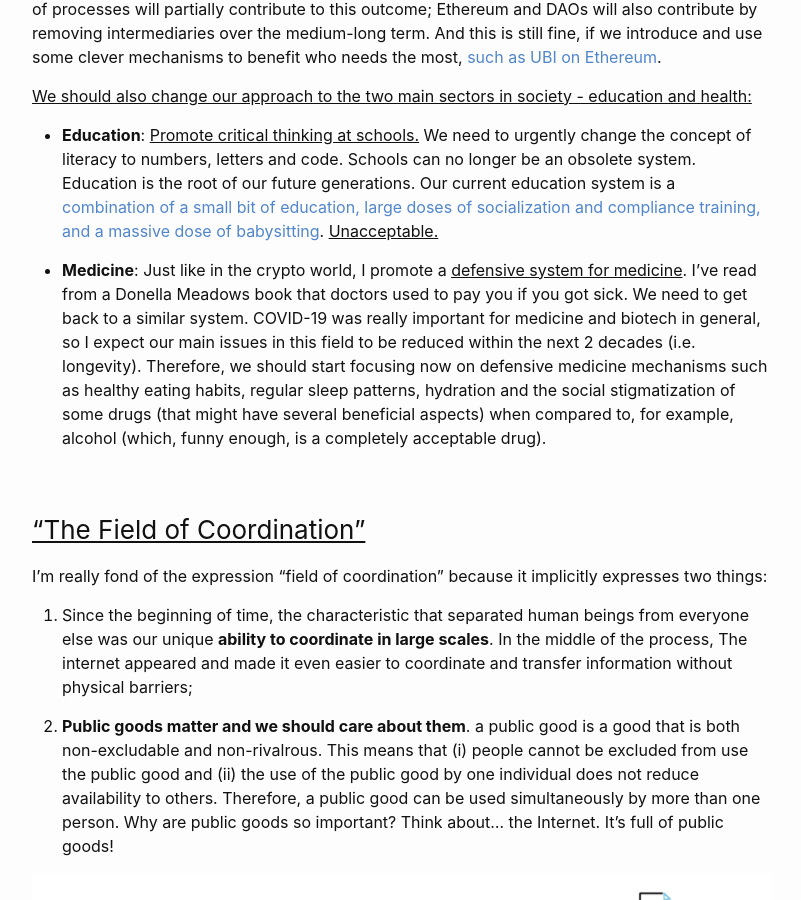
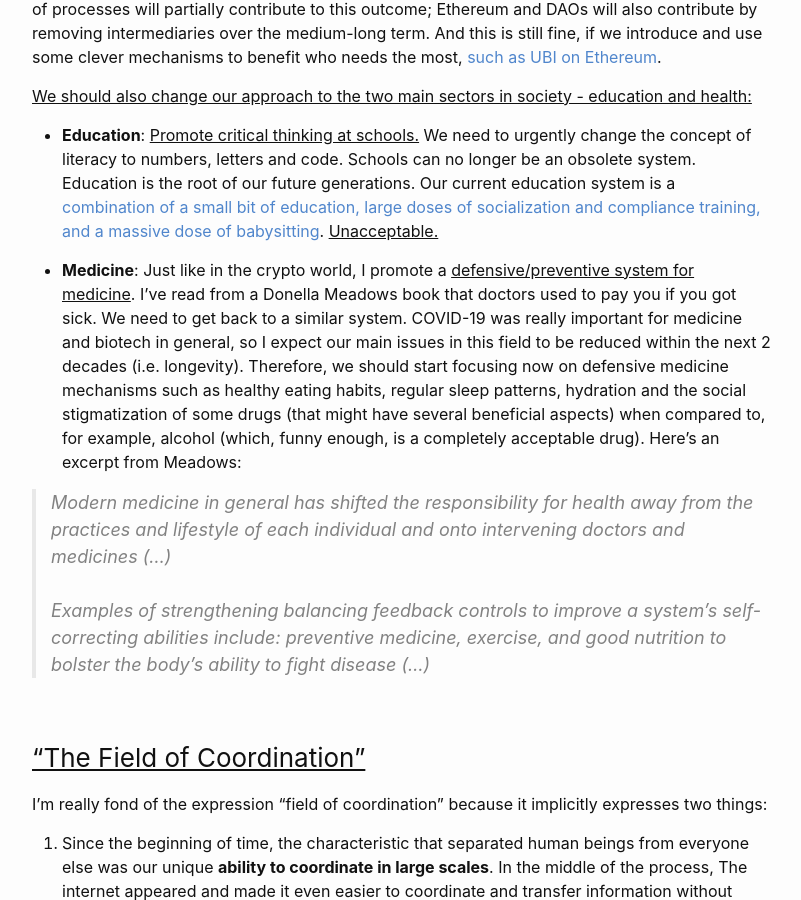
Before and after one commit to intldds/intldds.github.io, a Jekyll site: the page built from _posts/2021-08-01-paradigm.md, in a window 1280 px wide and 900 px high, scrolled down 7405 px. Shown: the whole window, without its empty margins (238-1039 px from the left). Built offline with Jekyll 4.4.1, drawn with Linux system fonts in a browser that asks for light colours.

Commit message:
Add Meadows quote

```diff
--- a/_posts/2021-08-01-paradigm.md
+++ b/_posts/2021-08-01-paradigm.md
@@ -249,12 +249,18 @@ current education system is a [combination of a small bit of education, large do
 massive dose of babysitting](https://twitter.com/NavalPodClips/status/1300523756260073472). <ins>Unacceptable.</ins>
 
 
-* **Medicine**: Just like in the crypto world, I promote a <ins>defensive system for medicine</ins>. I've read
+* **Medicine**: Just like in the crypto world, I promote a <ins>defensive/preventive system for medicine</ins>. I've read
 from a Donella Meadows book that doctors used to pay you if you got sick. We need to get back to a similar system.
 COVID-19 was really important for medicine and biotech in general, so I expect our main issues in this field
 to be reduced within the next 2 decades (i.e. longevity). Therefore, we should start focusing now on defensive medicine
 mechanisms such as healthy eating habits, regular sleep patterns, hydration and the social stigmatization of some drugs
 (that might have several beneficial aspects) when compared to, for example, alcohol (which, funny enough, is a completely acceptable drug).
+Here's an excerpt from Meadows:
+
+> Modern medicine in general has shifted the responsibility for health away from the practices and lifestyle of each
+individual and onto intervening doctors and medicines (...) <br><br>
+Examples of strengthening balancing feedback controls to improve a system’s self-correcting abilities include:
+preventive medicine, exercise, and good nutrition to bolster the body’s ability to fight disease (...)
 
 
 ### <ins>"The Field of Coordination"</ins>
```
